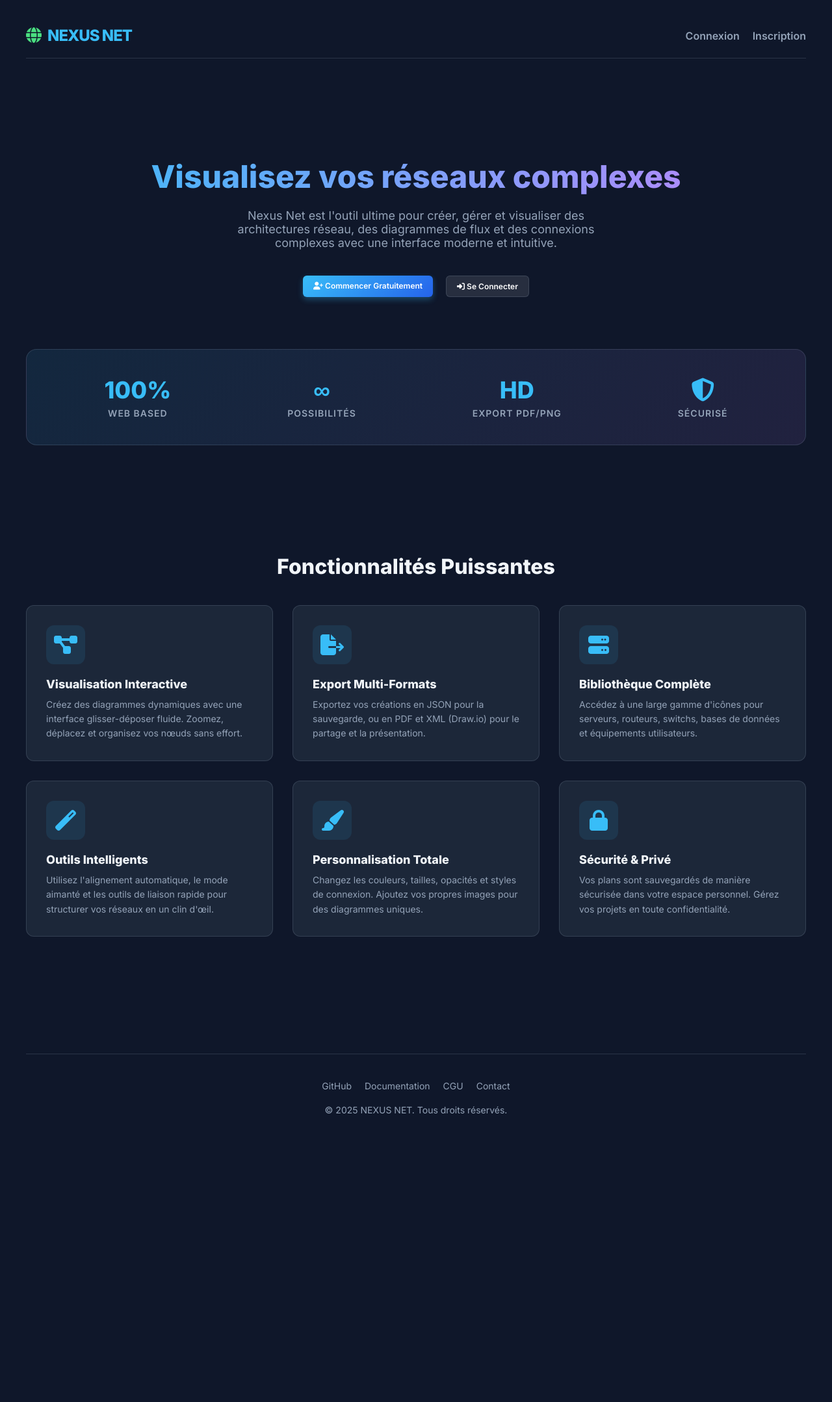
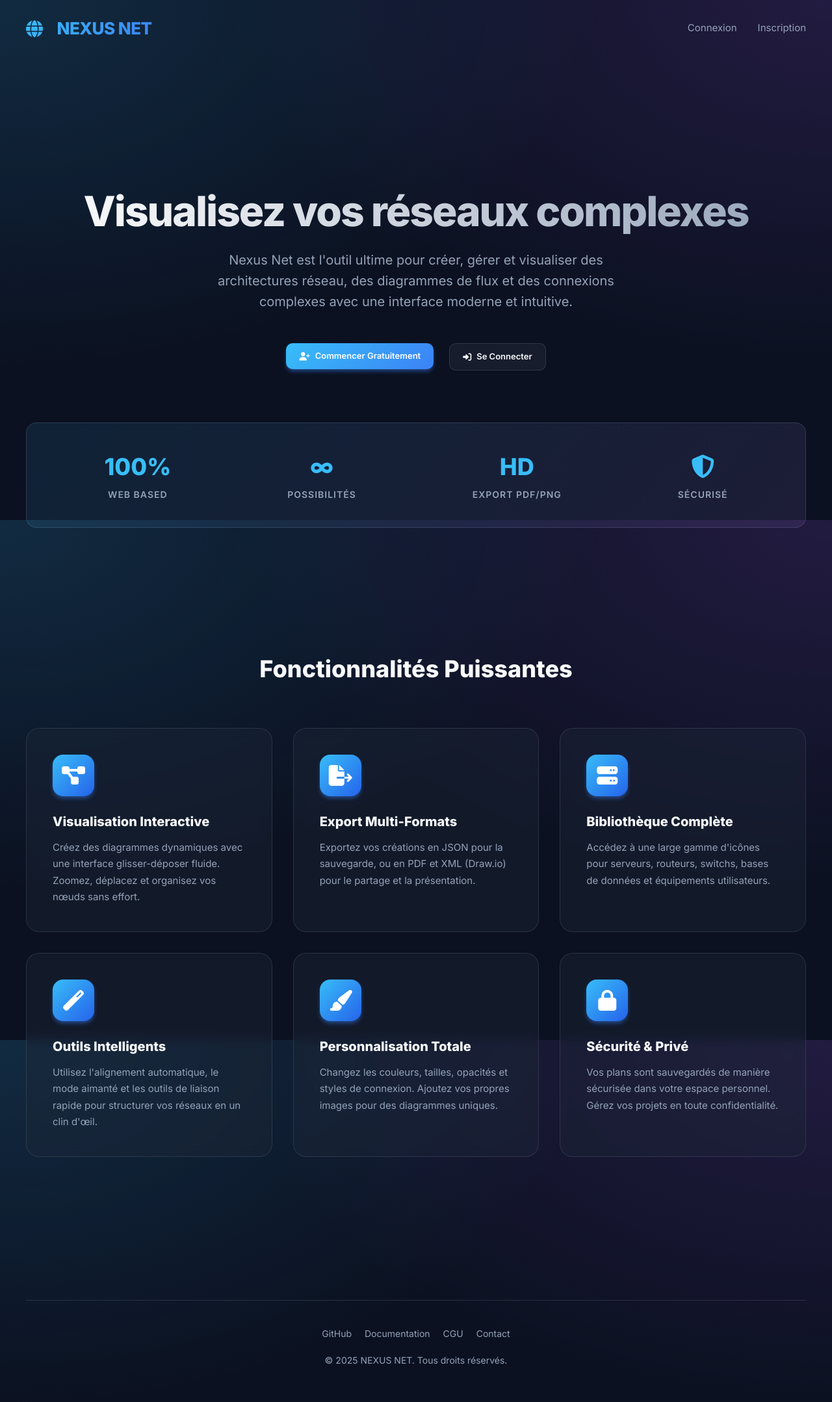
Before and after one commit to rafael12g/NEXUS-NET, a Node server app: page / in a window 1280 px wide. Shown: the whole page at 65% size. Before the commit the page ends 1714 px from the top, so only its background shows below. Run offline with Node 20, Linux system fonts and the light colour scheme.

Commit message:
update style

```diff
--- a/public/css/style.css
+++ b/public/css/style.css
@@ -1,289 +1,400 @@
 /* --- THEME UNIVERSAL --- */
 :root {
-    --bg-color: #0f172a;
-    --panel-bg: rgba(30, 41, 59, 0.96);
+    --bg-color: #0b1121; /* Darker, richer background */
+    --panel-bg: rgba(30, 41, 59, 0.7); /* More transparent for glassmorphism */
+    --panel-border: rgba(255, 255, 255, 0.1);
     --border-color: rgba(148, 163, 184, 0.2);
+
+    /* Vibrant Gradients & Colors */
+    --primary-gradient: linear-gradient(135deg, #38bdf8 0%, #3b82f6 100%);
+    --secondary-gradient: linear-gradient(135deg, #a855f7 0%, #ec4899 100%);
+
     --accent-blue: #38bdf8;
     --accent-purple: #c084fc;
     --accent-green: #4ade80;
-    --accent-red: #f87171;
+    --accent-red: #f43f5e;
     --accent-orange: #fbbf24;
-    --text-primary: #f1f5f9;
+
+    --text-primary: #f8fafc;
     --text-secondary: #94a3b8;
+    --text-muted: #64748b;
+
+    --shadow-sm: 0 1px 2px 0 rgb(0 0 0 / 0.05);
+    --shadow-md: 0 4px 6px -1px rgb(0 0 0 / 0.1), 0 2px 4px -2px rgb(0 0 0 / 0.1);
+    --shadow-lg: 0 10px 15px -3px rgb(0 0 0 / 0.1), 0 4px 6px -4px rgb(0 0 0 / 0.1);
+    --shadow-glow: 0 0 15px rgba(56, 189, 248, 0.5);
 }
 
 body {
     margin: 0;
-    font-family: 'Inter', sans-serif;
+    font-family: 'Inter', system-ui, -apple-system, sans-serif;
     background-color: var(--bg-color);
+    background-image:
+        radial-gradient(at 0% 0%, rgba(56, 189, 248, 0.15) 0px, transparent 50%),
+        radial-gradient(at 100% 0%, rgba(168, 85, 247, 0.15) 0px, transparent 50%);
+    background-attachment: fixed;
     color: var(--text-primary);
+    -webkit-font-smoothing: antialiased;
+    line-height: 1.5;
 }
 
-a { text-decoration: none; color: inherit; }
+/* Scrollbar */
+::-webkit-scrollbar { width: 8px; height: 8px; }
+::-webkit-scrollbar-track { background: var(--bg-color); }
+::-webkit-scrollbar-thumb { background: #334155; border-radius: 4px; }
+::-webkit-scrollbar-thumb:hover { background: #475569; }
+
+a { text-decoration: none; color: inherit; transition: color 0.2s ease; }
 
 /* --- LAYOUT --- */
 .container {
     max-width: 1200px;
     margin: 0 auto;
-    padding: 20px;
+    padding: 0 24px;
 }
 
 .navbar {
     display: flex;
     justify-content: space-between;
     align-items: center;
-    padding: 20px 0;
-    border-bottom: 1px solid var(--border-color);
+    padding: 24px 0;
     margin-bottom: 40px;
+    position: relative;
 }
 
 .logo {
-    font-size: 24px;
+    font-size: 26px;
     font-weight: 800;
-    color: var(--accent-blue);
-    letter-spacing: -1px;
+    background: var(--primary-gradient);
+    -webkit-background-clip: text;
+    -webkit-text-fill-color: transparent;
+    letter-spacing: -0.5px;
+    display: flex;
+    align-items: center;
+    gap: 12px;
 }
 
 .nav-links {
     display: flex;
-    gap: 20px;
+    align-items: center;
+    gap: 32px;
 }
 
 .nav-link {
     color: var(--text-secondary);
-    font-weight: 600;
-    transition: color 0.2s;
+    font-weight: 500;
+    font-size: 15px;
+    position: relative;
 }
 
 .nav-link:hover {
     color: var(--text-primary);
 }
 
-/* --- FORMS --- */
+.nav-link::after {
+    content: '';
+    position: absolute;
+    width: 0;
+    height: 2px;
+    bottom: -4px;
+    left: 0;
+    background-color: var(--accent-blue);
+    transition: width 0.3s ease;
+}
+
+.nav-link:hover::after {
+    width: 100%;
+}
+
+/* --- FORMS & PANELS --- */
 .auth-container {
-    max-width: 400px;
-    margin: 60px auto;
+    max-width: 420px;
+    margin: 80px auto;
     background: var(--panel-bg);
-    padding: 40px;
-    border-radius: 12px;
-    border: 1px solid var(--border-color);
-    box-shadow: 0 10px 40px rgba(0,0,0,0.5);
+    backdrop-filter: blur(12px);
+    -webkit-backdrop-filter: blur(12px);
+    padding: 48px;
+    border-radius: 20px;
+    border: 1px solid var(--panel-border);
+    box-shadow: var(--shadow-lg);
 }
 
 .auth-title {
-    font-size: 24px;
-    font-weight: 700;
-    margin-bottom: 20px;
+    font-size: 28px;
+    font-weight: 800;
+    margin-bottom: 32px;
     text-align: center;
+    background: linear-gradient(to right, white, #cbd5e1);
+    -webkit-background-clip: text;
+    -webkit-text-fill-color: transparent;
 }
 
 .form-group {
-    margin-bottom: 20px;
+    margin-bottom: 24px;
 }
 
 label {
     display: block;
     margin-bottom: 8px;
     color: var(--text-secondary);
-    font-size: 14px;
+    font-size: 13px;
     font-weight: 600;
+    text-transform: uppercase;
+    letter-spacing: 0.5px;
 }
 
 input[type="text"],
 input[type="password"],
-input[type="email"] {
+input[type="email"],
+textarea {
     width: 100%;
-    padding: 12px;
-    background: rgba(0,0,0,0.3);
+    padding: 14px 16px;
+    background: rgba(15, 23, 42, 0.6);
     border: 1px solid var(--border-color);
-    border-radius: 6px;
+    border-radius: 10px;
     color: var(--text-primary);
-    font-size: 16px;
+    font-size: 15px;
+    font-family: inherit;
     box-sizing: border-box;
+    transition: all 0.2s ease;
 }
 
-input:focus {
+input:focus, textarea:focus {
     outline: none;
     border-color: var(--accent-blue);
+    background: rgba(15, 23, 42, 0.8);
+    box-shadow: 0 0 0 3px rgba(56, 189, 248, 0.2);
 }
 
+/* --- BUTTONS --- */
 .btn {
-    display: inline-block;
-    padding: 12px 24px;
+    display: inline-flex;
+    align-items: center;
+    justify-content: center;
+    padding: 14px 28px;
     border: none;
-    border-radius: 6px;
+    border-radius: 10px;
     cursor: pointer;
     font-weight: 600;
-    font-size: 14px;
+    font-size: 15px;
     text-align: center;
-    transition: 0.2s;
+    transition: all 0.3s cubic-bezier(0.4, 0, 0.2, 1);
+    gap: 8px;
 }
 
 .btn-primary {
-    background: linear-gradient(135deg, var(--accent-blue), #2563eb);
+    background: var(--primary-gradient);
     color: white;
-    box-shadow: 0 4px 10px rgba(56, 189, 248, 0.3);
+    box-shadow: 0 4px 6px -1px rgba(59, 130, 246, 0.5);
     width: 100%;
+    position: relative;
+    overflow: hidden;
+}
+
+.btn-primary:after {
+    content: '';
+    position: absolute;
+    top: 0; left: 0; right: 0; bottom: 0;
+    background: linear-gradient(white, transparent);
+    opacity: 0.1;
+    display: none;
 }
 
 .btn-primary:hover {
-    transform: translateY(-1px);
-    box-shadow: 0 6px 15px rgba(56, 189, 248, 0.5);
+    transform: translateY(-2px);
+    box-shadow: 0 10px 15px -3px rgba(59, 130, 246, 0.6);
 }
 
-.error-msg {
-    color: var(--accent-red);
-    background: rgba(248, 113, 113, 0.1);
-    padding: 10px;
-    border-radius: 6px;
-    margin-bottom: 20px;
-    text-align: center;
+.btn-secondary {
+    background: rgba(255, 255, 255, 0.05);
+    color: var(--text-primary);
+    border: 1px solid var(--border-color);
+    backdrop-filter: blur(4px);
 }
 
-/* --- DASHBOARD --- */
+.btn-secondary:hover {
+    background: rgba(255, 255, 255, 0.1);
+    border-color: var(--text-secondary);
+}
+
+.btn-danger {
+    background: rgba(244, 63, 94, 0.15);
+    color: #fda4af;
+    border: 1px solid rgba(244, 63, 94, 0.3);
+}
+
+.btn-danger:hover {
+    background: rgba(244, 63, 94, 0.25);
+    border-color: rgba(244, 63, 94, 0.5);
+}
+
+/* --- DASHBOARD & CARDS --- */
 .dashboard-header {
     display: flex;
     justify-content: space-between;
     align-items: center;
-    margin-bottom: 30px;
+    margin-bottom: 40px;
+    padding-bottom: 20px;
+    border-bottom: 1px solid var(--border-color);
+}
+
+.dashboard-header h2 {
+    font-size: 24px;
+    margin: 0;
 }
 
 .plans-grid {
     display: grid;
-    grid-template-columns: repeat(auto-fill, minmax(300px, 1fr));
-    gap: 20px;
+    grid-template-columns: repeat(auto-fill, minmax(320px, 1fr));
+    gap: 24px;
 }
 
 .plan-card {
     background: var(--panel-bg);
-    border: 1px solid var(--border-color);
-    border-radius: 8px;
-    padding: 20px;
-    transition: transform 0.2s, border-color 0.2s;
+    backdrop-filter: blur(8px);
+    border: 1px solid var(--panel-border);
+    border-radius: 16px;
+    padding: 24px;
+    transition: all 0.3s ease;
+    display: flex;
+    flex-direction: column;
+    justify-content: space-between;
+    height: 160px;
+    position: relative;
+    overflow: hidden;
+}
+
+.plan-card::before {
+    content: '';
+    position: absolute;
+    top: 0; left: 0; width: 4px; height: 100%;
+    background: var(--border-color);
+    transition: background 0.3s;
 }
 
 .plan-card:hover {
-    transform: translateY(-2px);
-    border-color: var(--accent-blue);
+    transform: translateY(-5px);
+    border-color: rgba(56, 189, 248, 0.4);
+    box-shadow: var(--shadow-lg);
+}
+
+.plan-card:hover::before {
+    background: var(--accent-blue);
 }
 
 .plan-title {
-    font-size: 18px;
+    font-size: 20px;
     font-weight: 700;
-    margin-bottom: 10px;
+    color: var(--text-primary);
+    margin-bottom: 8px;
 }
 
 .plan-date {
-    font-size: 12px;
+    font-size: 13px;
     color: var(--text-secondary);
-    margin-bottom: 20px;
 }
 
 .btn-small {
-    padding: 8px 16px;
-    font-size: 12px;
+    padding: 10px 20px;
+    font-size: 13px;
     width: auto;
+    align-self: flex-start;
 }
 
-/* --- LANDING --- */
+/* --- HERO SECTION --- */
 .hero {
     text-align: center;
-    padding: 80px 0;
+    padding: 120px 0 80px;
 }
 
 .hero h1 {
-    font-size: 48px;
+    font-size: 64px;
     font-weight: 800;
-    margin-bottom: 20px;
-    background: linear-gradient(to right, var(--accent-blue), var(--accent-purple));
+    margin-bottom: 24px;
+    letter-spacing: -2px;
+    line-height: 1.1;
+    background: linear-gradient(to right, #fff, #94a3b8);
     -webkit-background-clip: text;
     -webkit-text-fill-color: transparent;
 }
 
 .hero p {
-    font-size: 18px;
+    font-size: 20px;
     color: var(--text-secondary);
-    max-width: 600px;
-    margin: 0 auto 40px;
+    max-width: 640px;
+    margin: 0 auto 48px;
+    line-height: 1.6;
 }
 
 .cta-buttons {
     display: flex;
     justify-content: center;
-    gap: 20px;
+    gap: 24px;
 }
 
-.btn-secondary {
-    background: rgba(255,255,255,0.1);
-    color: white;
-    border: 1px solid var(--border-color);
-}
-
-.btn-secondary:hover {
-    background: rgba(255,255,255,0.2);
-}
-
-/* --- LANDING FEATURES --- */
+/* --- FEATURES --- */
 .features-section {
-    padding: 60px 0;
+    padding: 80px 0;
 }
 
 .section-title {
     text-align: center;
-    font-size: 32px;
+    font-size: 36px;
     font-weight: 800;
-    margin-bottom: 40px;
+    margin-bottom: 64px;
     color: var(--text-primary);
 }
 
 .features-grid {
     display: grid;
     grid-template-columns: repeat(auto-fit, minmax(280px, 1fr));
-    gap: 30px;
-    margin-bottom: 80px;
+    gap: 32px;
+    margin-bottom: 100px;
 }
 
 .feature-card {
-    background: var(--panel-bg);
-    border: 1px solid var(--border-color);
-    border-radius: 12px;
-    padding: 30px;
+    background: rgba(30, 41, 59, 0.4);
+    backdrop-filter: blur(8px);
+    border: 1px solid var(--panel-border);
+    border-radius: 20px;
+    padding: 40px;
     transition: 0.3s;
-    position: relative;
-    overflow: hidden;
 }
 
 .feature-card:hover {
-    transform: translateY(-5px);
-    border-color: var(--accent-blue);
-    box-shadow: 0 10px 30px rgba(56, 189, 248, 0.1);
+    transform: translateY(-8px);
+    background: rgba(30, 41, 59, 0.6);
+    border-color: rgba(56, 189, 248, 0.3);
+    box-shadow: var(--shadow-lg), 0 0 20px rgba(56, 189, 248, 0.1);
 }
 
 .feature-icon {
     font-size: 32px;
-    color: var(--accent-blue);
-    margin-bottom: 20px;
-    background: rgba(56, 189, 248, 0.1);
-    width: 60px;
-    height: 60px;
+    color: white;
+    margin-bottom: 24px;
+    background: linear-gradient(135deg, var(--accent-blue), #2563eb);
+    width: 64px;
+    height: 64px;
     display: flex;
     align-items: center;
     justify-content: center;
-    border-radius: 12px;
+    border-radius: 16px;
+    box-shadow: 0 4px 6px -1px rgba(59, 130, 246, 0.5);
 }
 
 .feature-title {
-    font-size: 18px;
+    font-size: 20px;
     font-weight: 700;
-    margin-bottom: 10px;
+    margin-bottom: 12px;
     color: var(--text-primary);
 }
 
 .feature-desc {
-    font-size: 14px;
+    font-size: 15px;
     color: var(--text-secondary);
-    line-height: 1.6;
+    line-height: 1.7;
 }
+
 
 /* --- STATS BANNER --- */
 .stats-banner {
```
